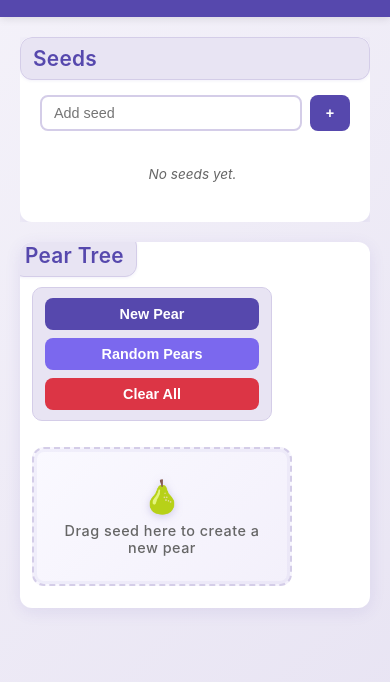
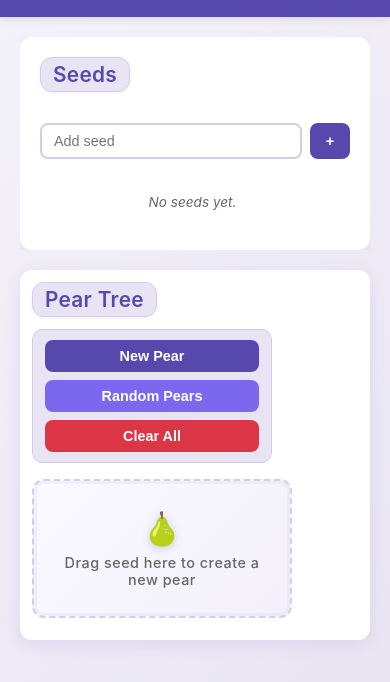
Before and after one commit to brgrd/pears, a plain HTML site: page index.html in a window 390 px wide. Shown: the part 116-798 px from the top of the page. Drawn offline with Linux system fonts and the light colour scheme.

Commit message:
Anchor section headers within cards for better layout

```diff
--- a/index.html
+++ b/index.html
@@ -38,7 +38,9 @@
 			<!-- Left Sidebar: Engineer Management -->
 			<aside class="sidebar">
 				<section class="card">
+					<div class="card-header">
 						<h2 class="section-heading">Seeds</h2>
+					</div>
 					<div class="engineer-input">
 							<input type="text" id="engineerNameInput" placeholder="Add seed" />
 							<button id="addEngineerButton" class="btn btn-primary btn-sm">+</button>
@@ -51,6 +53,7 @@
 				<div class="main-content">
 				<!-- Pear Tree Section -->
 				<section class="card buckets-container">
+					<div class="card-header">
 						<div class="controls-header">
 							<h2 class="section-heading">Pear Tree</h2>
 							<div class="controls-panel">
@@ -58,6 +61,7 @@
 									<button id="createBucketButton" class="btn btn-primary btn-sm">New Pear</button>
 									<button id="randomPairButton" class="btn btn-secondary btn-sm">Random Pears</button>
 									<button id="clearBucketsButton" class="btn btn-danger btn-sm">Clear All</button>
+								</div>
 							</div>
 						</div>
 					</div>
--- a/styles.css
+++ b/styles.css
@@ -181,6 +181,11 @@ main {
 	font-size: 1.3rem;
 }
 
+/* Card header container - keeps headers anchored */
+.card-header {
+	margin-bottom: 16px;
+}
+
 /* Enhanced section headers */
 .section-heading {
 	display: inline-flex;
@@ -188,22 +193,13 @@ main {
 	background: var(--very-light-purple);
 	border: 1px solid var(--border-color);
 	padding: 4px 12px;
-	margin: 0 0 14px 0;
+	margin: 0;
 	border-radius: 12px;
 	font-size: 1.05rem;
 	font-weight: 600;
 	letter-spacing: 0.3px;
 	white-space: nowrap;
-	/* keep text together like Pear Tree */
 	box-shadow: 0 1px 3px rgba(86, 72, 173, 0.08);
-}
-
-@media (max-width: 768px) {
-	.section-heading {
-		margin: -20px -20px 14px -20px;
-		font-size: 1.05rem;
-		padding: 8px 12px;
-	}
 }
 
 .card h3 {
@@ -431,13 +427,13 @@ main {
 .controls-header {
 	display: flex;
 	justify-content: space-between;
-	align-items: center;
+	align-items: flex-start;
 	flex-wrap: wrap;
-	gap: 10px;
+	gap: 12px;
 }
 
 .controls-header h2 {
-	margin-bottom: 0;
+	margin: 0;
 }
 
 .controls-panel {
@@ -449,8 +445,6 @@ main {
 	flex-direction: column;
 	gap: 8px;
 	min-width: 240px;
-	margin-bottom: 26px;
-	/* Added extra spacing below controls */
 }
 
 .pairing-controls {
```
Lines whose indentation alone changed are shown as unchanged.
